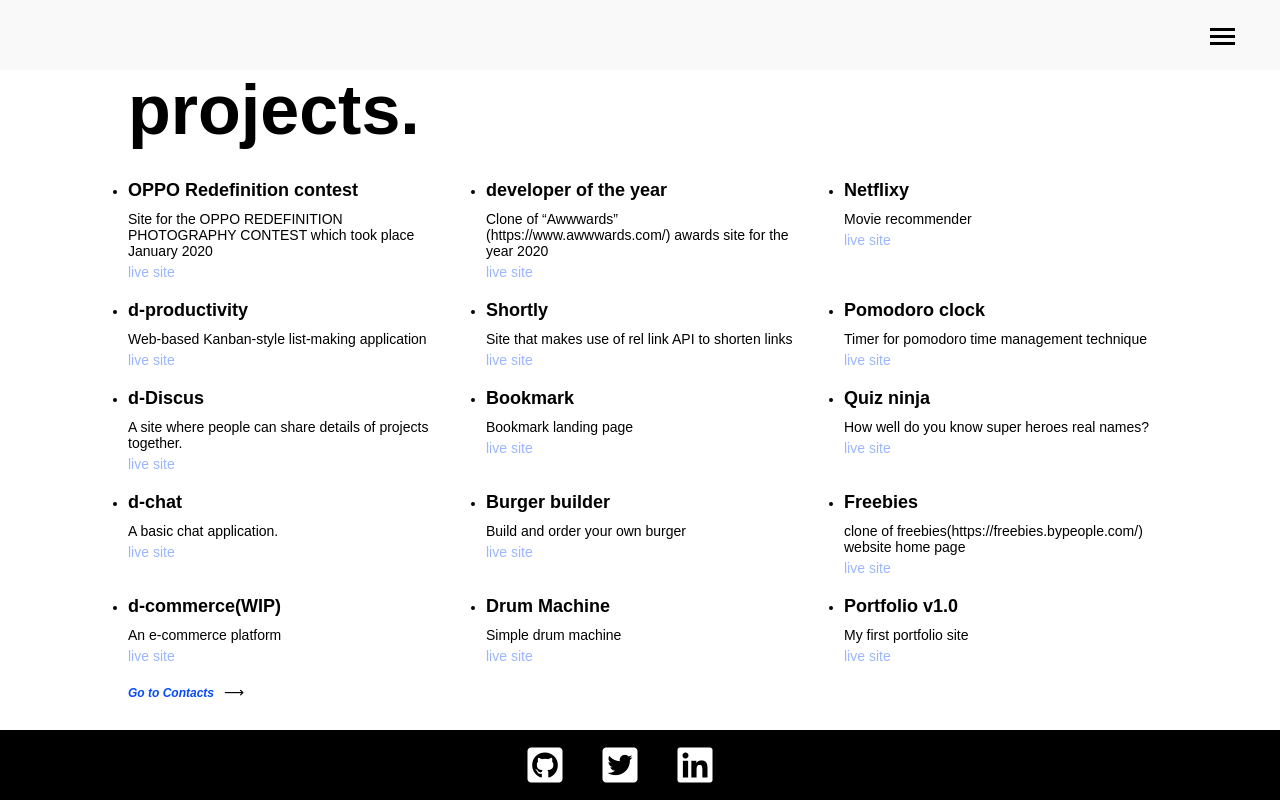
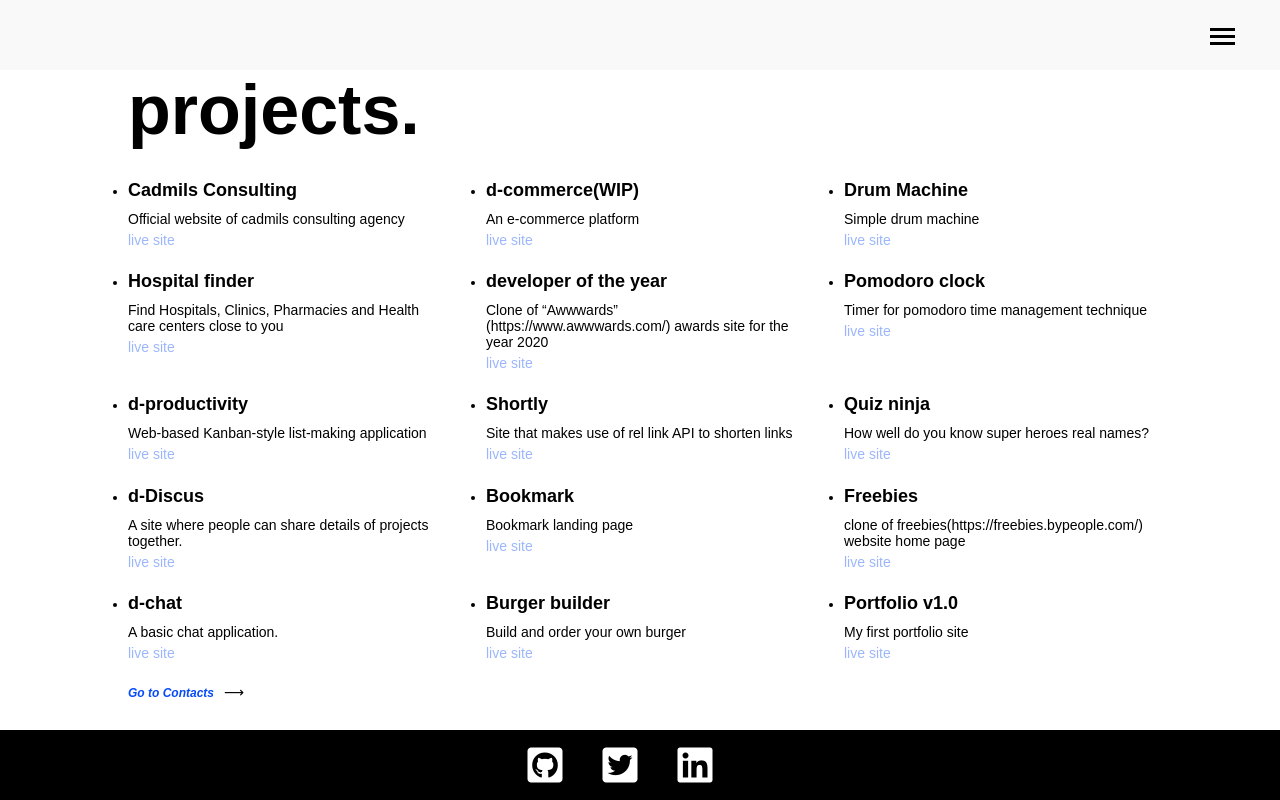
Before and after one commit to rahuloo5/portfolio_v1, a React (Create React App) app: page /projects in a window 1280 px wide. Built offline with nearby package versions, Linux system fonts and the light colour scheme.

Commit message:
update projects

```diff
--- a/src/pages/projects/constants.ts
+++ b/src/pages/projects/constants.ts
@@ -1,94 +1,106 @@
 export const ALL_PROJECTS = [
     {
-        id: 1,
-        title: 'OPPO Redefinition contest',
-        details: 'Site for the OPPO REDEFINITION PHOTOGRAPHY CONTEST which took place January 2020',
-        live_link: 'https://differenceinaclick.ng/',
+        id: "cadmils",
+        title: "Cadmils Consulting",
+        details: "Official website of cadmils consulting agency",
+        live_link: "https://www.cadmils.com/"
     },
     {
+        id: "hospital-finder",
+        title: "Hospital finder",
+        details: "Find Hospitals, Clinics, Pharmacies and Health care centers close to you",
+        live_link: "https://enye-cohort4-obodo.web.app/"
+    },
+
+    // {
+    //     id: 1,
+    //     title: "OPPO Redefinition contest",
+    //     details: "Site for the OPPO REDEFINITION PHOTOGRAPHY CONTEST which took place January 2020",
+    //     live_link: "https://differenceinaclick.ng/"
+    // },
+    {
         id: 2,
-        title: 'd-productivity',
-        details: 'Web-based Kanban-style list-making application',
-        live_link: 'https://d-productivity.now.sh/',
+        title: "d-productivity",
+        details: "Web-based Kanban-style list-making application",
+        live_link: "https://d-productivity.now.sh/"
     },
     {
         id: 3,
-        title: 'd-Discus',
-        details: 'A site where people can share details of projects together.',
-        live_link: 'https://myfirst-fullstackproject.firebaseapp.com/signin',
+        title: "d-Discus",
+        details: "A site where people can share details of projects together.",
+        live_link: "https://myfirst-fullstackproject.firebaseapp.com/signin"
     },
     {
         id: 4,
-        title: 'd-chat',
-        details: 'A basic chat application.',
-        live_link: 'https://d-chat-98abe.firebaseapp.com/auth',
+        title: "d-chat",
+        details: "A basic chat application.",
+        live_link: "https://d-chat-98abe.firebaseapp.com/auth"
     },
     {
         id: 5,
-        title: 'd-commerce(WIP)',
-        details: 'An e-commerce platform',
-        live_link: 'https://d-commerce-99633.firebaseapp.com/',
+        title: "d-commerce(WIP)",
+        details: "An e-commerce platform",
+        live_link: "https://d-commerce-99633.firebaseapp.com/"
     },
     {
         id: 16,
-        title: 'developer of the year',
-        details: 'Clone of “Awwwards” (https://www.awwwards.com/) awards site for the year 2020',
-        live_link: 'https://obododavid.github.io/developer-of-the-year/',
+        title: "developer of the year",
+        details: "Clone of “Awwwards” (https://www.awwwards.com/) awards site for the year 2020",
+        live_link: "https://obododavid.github.io/developer-of-the-year/"
     },
     {
         id: 6,
-        title: 'Shortly',
-        details: 'Site that makes use of rel link API to shorten links',
-        live_link: 'https://obododavid.github.io/FEM-shortly/',
+        title: "Shortly",
+        details: "Site that makes use of rel link API to shorten links",
+        live_link: "https://obododavid.github.io/FEM-shortly/"
     },
     {
         id: 7,
-        title: 'Bookmark',
-        details: 'Bookmark landing page',
-        live_link: 'https://obododavid.github.io/FEM-bookmark-landing-page/',
+        title: "Bookmark",
+        details: "Bookmark landing page",
+        live_link: "https://obododavid.github.io/FEM-bookmark-landing-page/"
     },
     {
         id: 13,
-        title: 'Burger builder',
-        details: 'Build and order your own burger',
-        live_link: 'https://burger-builder.obododavid5.now.sh/',
+        title: "Burger builder",
+        details: "Build and order your own burger",
+        live_link: "https://burger-builder.obododavid5.now.sh/"
     },
     {
         id: 14,
-        title: 'Drum Machine',
-        details: 'Simple drum machine',
-        live_link: 'https://obododavid.github.io/drumMachine/',
+        title: "Drum Machine",
+        details: "Simple drum machine",
+        live_link: "https://obododavid.github.io/drumMachine/"
     },
-    {
-        id: 15,
-        title: 'Netflixy',
-        details: 'Movie recommender',
-        live_link: 'https://netflixy.obododavid5.now.sh/',
-    },
+    // {
+    //     id: 15,
+    //     title: "Netflixy",
+    //     details: "Movie recommender",
+    //     live_link: "https://netflixy.obododavid5.now.sh/"
+    // },
 
     {
         id: 9,
-        title: 'Pomodoro clock',
-        details: 'Timer for pomodoro time management technique',
-        live_link: 'https://pomodoroclock.now.sh/',
+        title: "Pomodoro clock",
+        details: "Timer for pomodoro time management technique",
+        live_link: "https://pomodoroclock.now.sh/"
     },
     {
         id: 10,
-        title: 'Quiz ninja',
-        details: 'How well do you know super heroes real names?',
-        live_link: 'https://obododavid.github.io/Learning-javascript-quiz-ninja/',
+        title: "Quiz ninja",
+        details: "How well do you know super heroes real names?",
+        live_link: "https://obododavid.github.io/Learning-javascript-quiz-ninja/"
     },
     {
         id: 11,
-        title: 'Freebies',
-        details: 'clone of freebies(https://freebies.bypeople.com/) website home page',
-        live_link: 'https://obododavid.github.io/freebies/',
+        title: "Freebies",
+        details: "clone of freebies(https://freebies.bypeople.com/) website home page",
+        live_link: "https://obododavid.github.io/freebies/"
     },
     {
         id: 8,
-        title: 'Portfolio v1.0',
-        details: 'My first portfolio site',
-        live_link: 'https://obododavid.github.io/portfolio/',
-    },
-
-]
+        title: "Portfolio v1.0",
+        details: "My first portfolio site",
+        live_link: "https://obododavid.github.io/portfolio/"
+    }
+];
```
